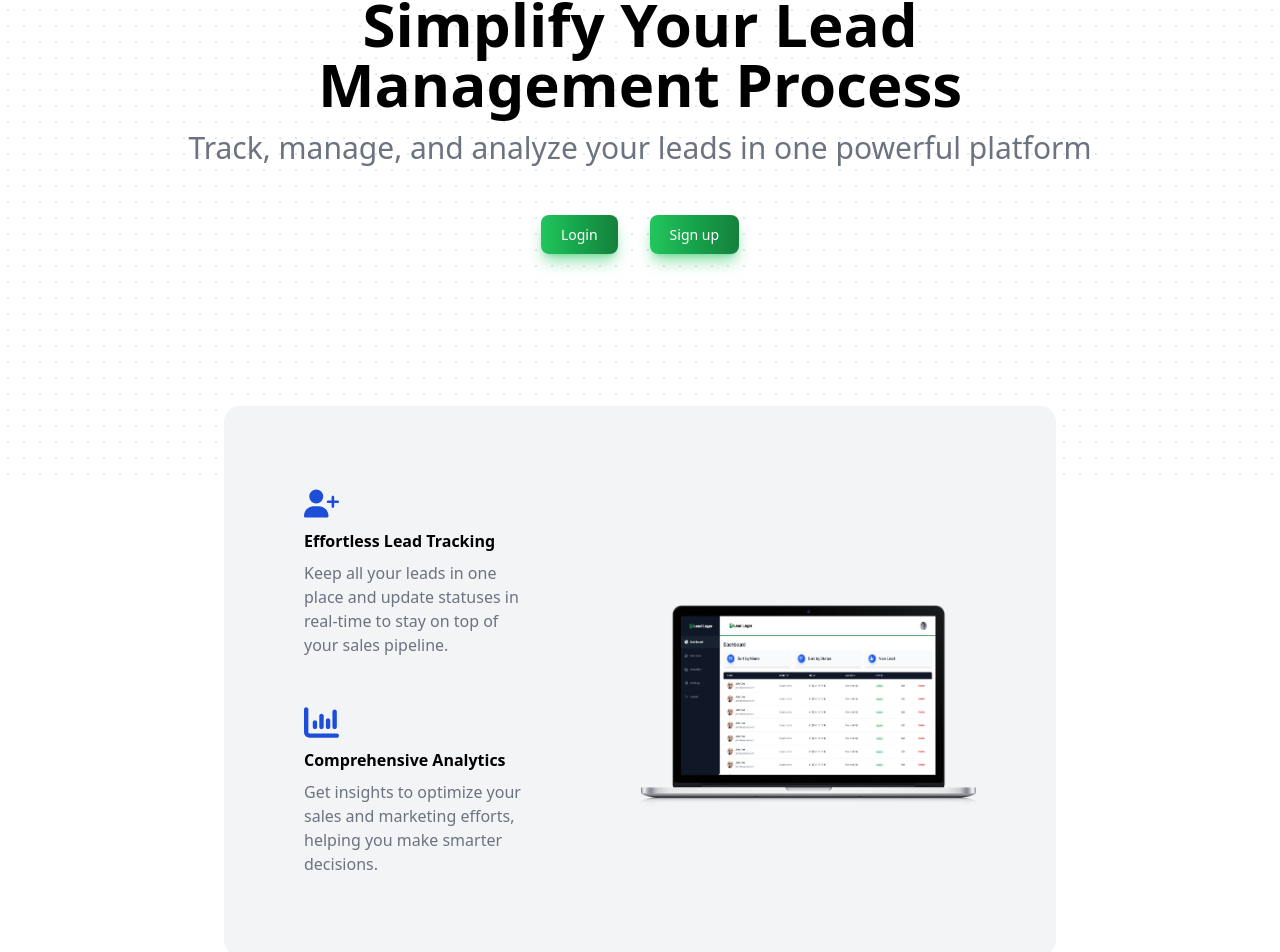
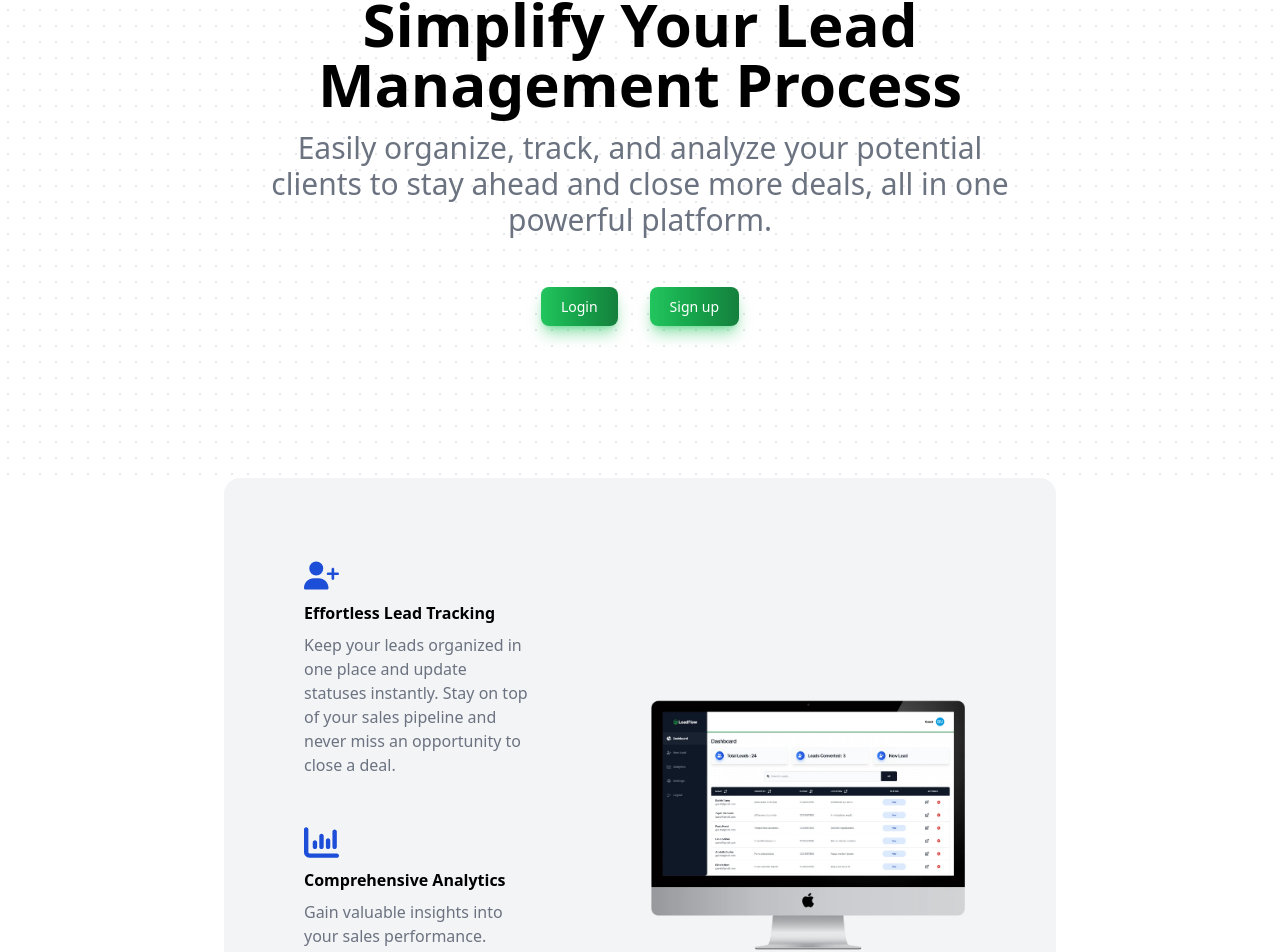
Before and after one commit to 227Faddi/leadflow, a React (Vite) app in the folder client/: page / in a window 1280 px wide. Shown: the part 318-1270 px from the top of the page. Built offline with nearby package versions, Linux system fonts and the light colour scheme; no server answers; what axios-auth-refresh would draw is missing.

Commit message:
style: change homepage image and texts

```diff
--- a/client/src/components/HomePageInfo.tsx
+++ b/client/src/components/HomePageInfo.tsx
@@ -5,29 +5,31 @@ const HomePageInfo = () => {
   return (
     <section className="flex flex-col items-center justify-center space-y-8 px-4 md:px-10 lg:px-56 mb-52">
       <div className="bg-gray-100 p-10 md:p-20 rounded-2xl flex flex-col md:flex-row justify-between space-y-12">
-        <div className="flex flex-col items-center justify-center gap-12">
+        <div className="flex flex-col items-center justify-center gap-12 flex-1">
           <div className="space-y-2">
             <FaUserPlus className="text-blue-700" size={35} />
             <h3 className="font-bold">Effortless Lead Tracking</h3>
             <p className="md:w-2/3 text-gray-500">
-              Keep all your leads in one place and update statuses in real-time
-              to stay on top of your sales pipeline.
+              Keep your leads organized in one place and update statuses
+              instantly. Stay on top of your sales pipeline and never miss an
+              opportunity to close a deal.
             </p>
           </div>
           <div className="space-y-2">
             <FaChartColumn className="text-blue-700" size={35} />
             <h3 className="font-bold">Comprehensive Analytics</h3>
             <p className="md:w-2/3 text-gray-500">
-              Get insights to optimize your sales and marketing efforts, helping
-              you make smarter decisions.
+              Gain valuable insights into your sales performance. Identify
+              trends, refine strategies, and make smarter, data-driven decisions
+              to boost results.
             </p>
           </div>
         </div>
-        <div className="flex items-center">
+        <div className="flex items-center flex-1">
           <img
             className="w-full object-cover"
-            src="/assets/img/laptop.png"
-            alt=""
+            src="/assets/img/desktop.webp"
+            alt="dashboard preview"
           />
         </div>
       </div>
--- a/client/src/pages/HomePage.tsx
+++ b/client/src/pages/HomePage.tsx
@@ -9,12 +9,13 @@ const HomePage = () => {
       <Header />
       <main className="flex-1 flex flex-col items-center justify-center my-20 md:my-48 space-y-32 md:space-y-40">
         <section className="flex flex-col items-center justify-center space-y-14">
-          <div className="text-center max-w-[75%] space-y-4">
+          <div className="text-center max-w-[75%] space-y-4 flex flex-col items-center">
             <h1 className="text-4xl sm:text-5xl md:text-6xl font-bold">
               Simplify Your Lead Management Process
             </h1>
-            <p className="text-xl sm:text-2xl md:text-3xl text-gray-500 font-thin">
-              Track, manage, and analyze your leads in one powerful platform
+            <p className="text-xl sm:text-2xl md:text-3xl text-gray-500 font-thin max-w-3xl">
+              Easily organize, track, and analyze your potential clients to stay
+              ahead and close more deals, all in one powerful platform.
             </p>
           </div>
           <div className="mt-0 space-x-8">
```
Also changed, not shown: client/public/assets/img/desktop.webp (added), client/public/assets/img/laptop.png (deleted).
